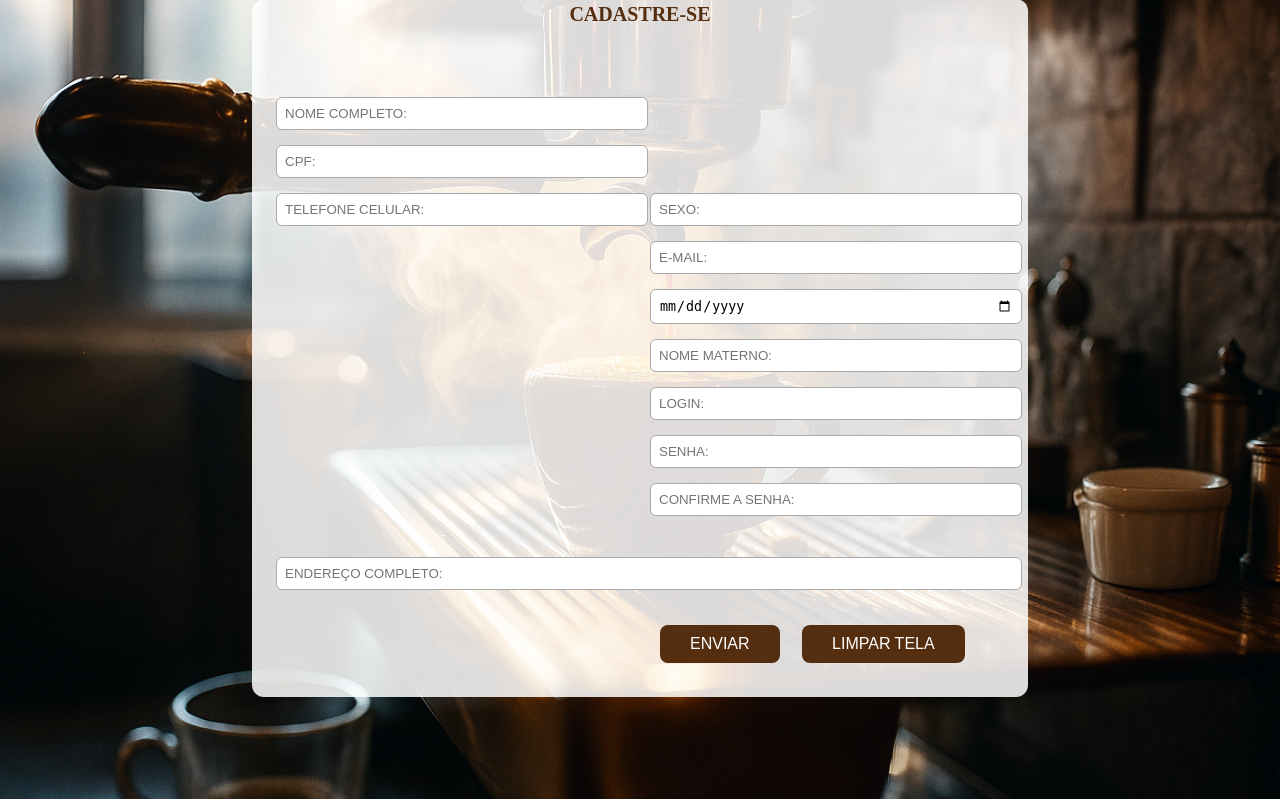
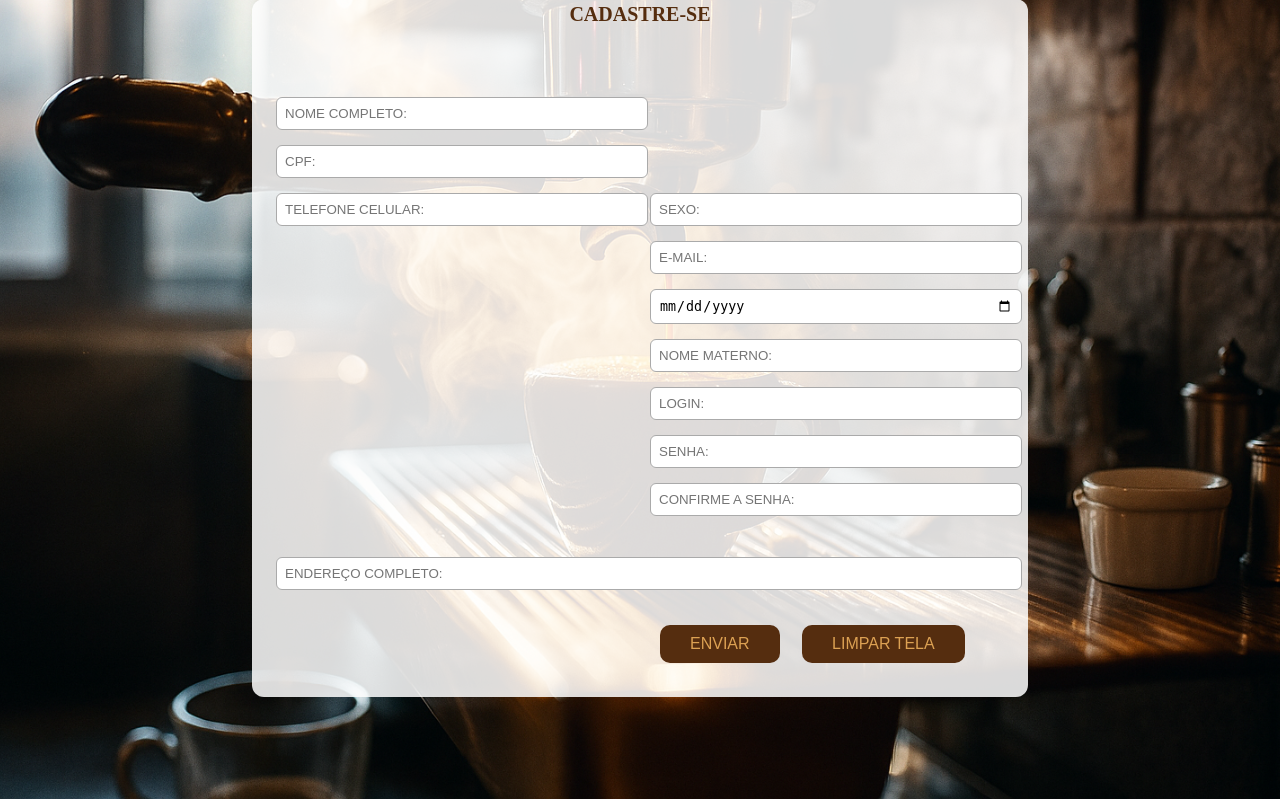
Before and after one commit to Marcelle635/Projeto, a PHP site: page /cadastro.html in a window 1280 px wide. Shown: the part 121-920 px from the top of the page. Run offline with PHP 8.4, Linux system fonts and the light colour scheme.

Commit message:
atualizei

```diff
--- a/cadastro.css
+++ b/cadastro.css
@@ -133,10 +133,10 @@ input{
 }
 button{
     background-color: var(--black);
-    color: white;
+    color: var(--main-color);
     border: none;
     padding: 10px 30px;
-    border-radius: 8px;
+    border-radius: 10px;
     font-size: 16px;
     margin: 0 10px;
     cursor: pointer;
```
